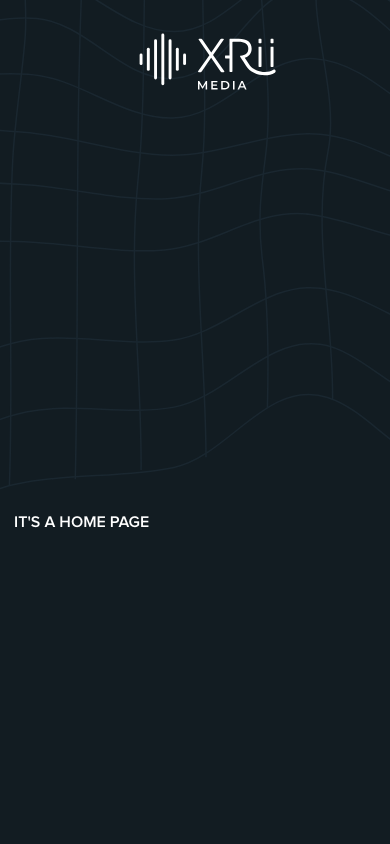
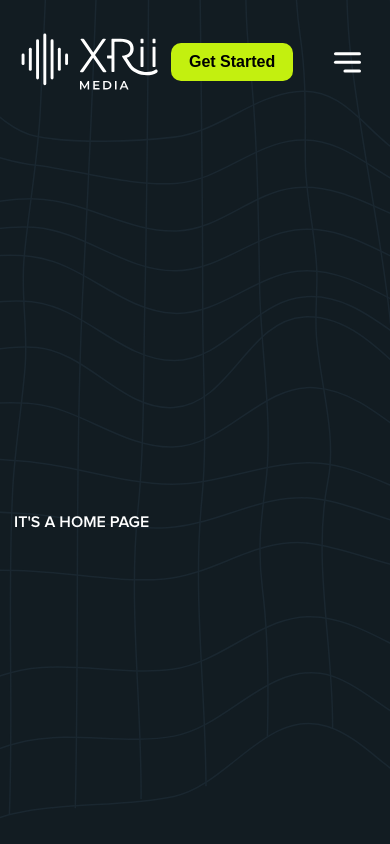
Before and after one commit to olenakorol1708/my-react-app, a React (Vite) app: page / in a window 390 px wide. Built offline with nearby package versions, Linux system fonts and the light colour scheme.

Commit message:
Added burger-menu style

```diff
--- a/src/App.scss
+++ b/src/App.scss
@@ -1,7 +1,4 @@
-@import './Styles/variables.scss';
-@import "include-media/dist/include-media";
-
-
+@import './Styles/index.scss';
 
 #root {
 
@@ -11,7 +8,6 @@
 }
 
 
-
 .nav {
   color: $primary-color;
   font-family: $main-font;
--- a/src/Components/FirstScreen/Net-component/style.scss
+++ b/src/Components/FirstScreen/Net-component/style.scss
@@ -35,7 +35,7 @@ $breakpoints: (phone: 320px, tablet: 768px, desktop: 1024px);
         }
 
         @include media("<=tablet") {
-            top: -34%;
+            top: -4%;
             left: -20%;
             width: 140%;
             height: 100%;
--- a/src/Components/Header/style.scss
+++ b/src/Components/Header/style.scss
@@ -1,12 +1,10 @@
-@import "../../Styles/variables.scss";
-@import "include-media/dist/include-media";
-
-
+@import '../../Styles/index.scss';
 $breakpoints: (phone: 320px, tablet: 768px, desktop: 1024px);
 
 .header_container {
     padding-top: px-to-rem(10px);
-    padding-left:px-to-rem(168px);
+    padding-left: clamp(50px, 5vw, 168px);
+    padding-right: clamp(50px, 5vw, 168px);
     max-width: px-to-rem(1440px);
     margin: 0 auto;
     display: flex;
@@ -19,32 +17,35 @@ $breakpoints: (phone: 320px, tablet: 768px, desktop: 1024px);
     .header_logo {
         display: flex;
         max-width: 100%;
-        margin-left:-50px;
+        margin-left: -50px;
+        height: auto;
     }
 
     nav {
         a {
-
             text-decoration: none;
             color: $primary-color;
             font-family: $main-font;
             font-weight: 400;
-            font-size: calm (px-to-rem(16px), 2.5vw,px-to-rem(28px));
             letter-spacing: 0.03em;
+            white-space: nowrap;
+        }
+    }
 
+    nav a {
+        font-size: 28px;
 
-
+        @media(max-width:1200px) {
+            font-size: 18px;
         }
-
 
     }
 
-
     .header_navigation {
         display: flex;
-        gap: px-to-rem(38px);
+        gap: clamp(10px, 5vw, 38px);
         align-items: center;
-        padding-left:px-to-rem(140px);
+        padding-left: 150px;
         padding-top: px-to-rem(14px);
         padding-bottom: px-to-rem(17px);
     }
@@ -52,65 +53,90 @@ $breakpoints: (phone: 320px, tablet: 768px, desktop: 1024px);
     .header_actions {
         display: flex;
         justify-content: space-between;
-        padding-right:100px;
+        padding-right: 80px;
 
         .contact-button_header {
-            display:flex;
+            display: flex;
             padding: px-to-rem(10px) px-to-rem(25px);
             cursor: pointer;
             background: none;
             color: $secondary-color;
-            font-size: px-to-rem(18px) !important;
+            font-size: px-to-rem(18px);
             font-weight: 400;
             white-space: nowrap;
-
         }
 
         .get-started-button_header {
-            display:flex;
+            display: flex;
             cursor: pointer;
             padding: px-to-rem(10px) px-to-rem(18px) px-to-rem(10px);
             background-color: $secondary-color;
             border-radius: px-to-rem(10px);
-            font-weight: 400;
+            font-weight: 600;
             white-space: nowrap;
-            font-size: px-to-rem(16px) !important;
-            font-weight: 600 !important;
-            margin-right:px-to-rem(20px)
+            font-size: px-to-rem(16px);
+            margin-right: -40px;
         }
     }
-
 
     .header_burger {
         display: none;
     }
 
-    @include media("<=tablet") {
-        .header_container {
-display:flex;
-padding: px-to-rem(20px);
-justify-content: space-between;
 
-        .header_logo {
+    @include media("<=desktop") {
+        .header_navigation {
+            display: none;
+        }
+
+        .header_actions {
+            justify-content: flex-end;
+        }
+
+        .header_actions {
             display: flex;
-            max-width: 50%
+            justify-content: flex-end;
+            padding-right: 80px;
+            padding-left: -160px;
+
+            .contact-button_header {
+                display: none;
+            }
+
+            .get-started-button_header {
+                display: flex;
+                justify-content: flex-end;
+                white-space: nowrap;
+                font-size: px-to-rem(16px);
+
+            }
         }
-        .header_navigation {
-          display: none;
+
+        .header_burger {
+            display: flex;
+            cursor: pointer;
+            background: none;
+            padding-right: 30px;
 
         }
 
+    }
+
+    @include media("<=tablet") {
         .header_actions {
-            .contact-button_header {
-              display: none; // Hide contact button on tablets
+            display: flex;
+            justify-content: flex-end;
+
+            .get-started-button_header {
+                display: flex;
+                justify-content: flex-end;
+
             }
-            .get-started-button_header {
-                font-size: px-to-rem(14px); // Slightly adjust button size for better fit on tablet
-                padding: px-to-rem(8px) px-to-rem(16px); // Adjust padding for tablet
-              }
-            }}
+        }
+
         .header_burger {
-            display: flex;
-            cursor:pointer;
-        }}
+            padding-right: 20px;
+
+        }
     }
+}
--- /dev/null
+++ b/src/Styles/index.scss
@@ -0,0 +1,2 @@
+@import "./variables.scss";
+@import "include-media/dist/include-media";
--- a/src/index.scss
+++ b/src/index.scss
@@ -1,4 +1,4 @@
-@import './styles/variables.scss';
+@import './Styles/index.scss';
 
 :root {
 
```
